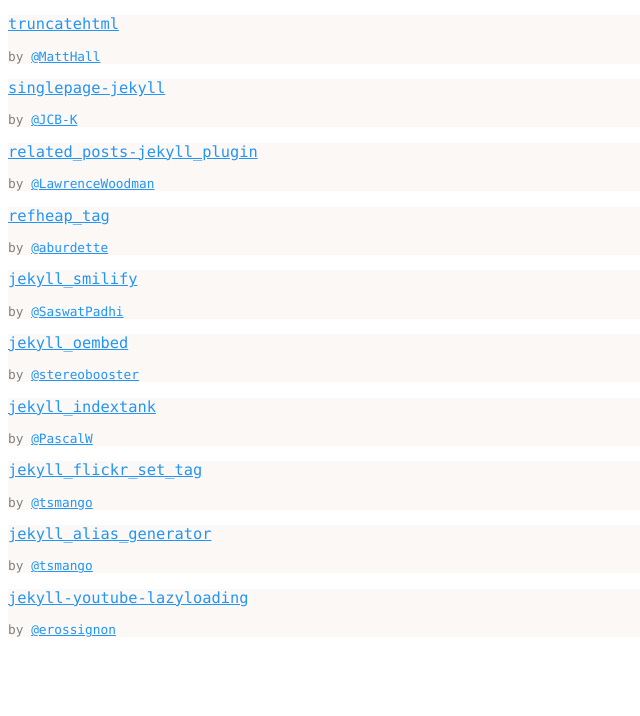
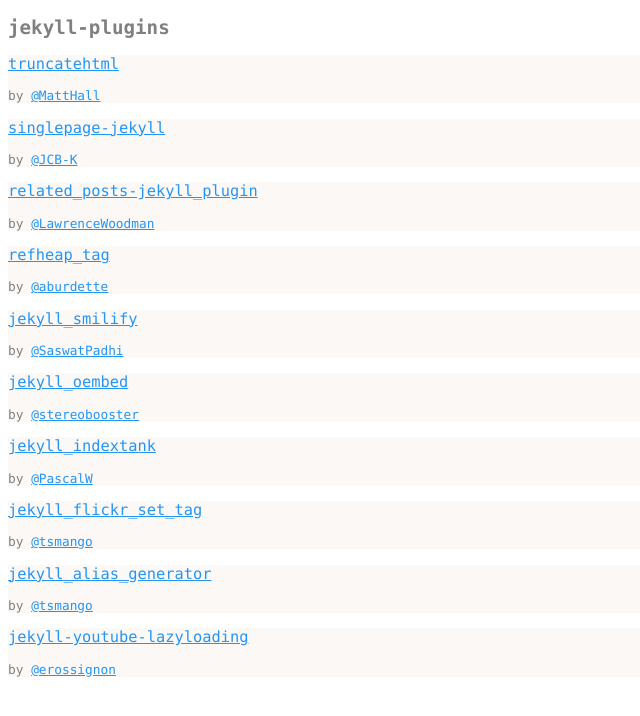
Before and after one commit to jekyll/directory, a Jekyll site: the page built from index.html, in a window 1280 px wide. Shown: the top 716 px of the page, without its empty margins (0-640 px from the left). Built offline with Jekyll 4.4.1, drawn with Linux system fonts in a browser that asks for light colours; nearby versions of some CDN libraries; Markdown is read by kramdown in place of the engine named in the settings.

Commit message:
Add a title and more general styles

```diff
--- a/_layouts/default.html
+++ b/_layouts/default.html
@@ -8,6 +8,7 @@
     <link rel="stylesheet" href="/css/jekyll-plugins.css">
 </head>
 <body>
+    <h2>jekyll-plugins</h2>
     {{ content }}
 </body>
 </html>
--- a/css/jekyll-plugins.css
+++ b/css/jekyll-plugins.css
@@ -1,7 +1,10 @@
-.plugin {
+body {
   font-size: 0.8em;
   font-family: Consolas;
   color: gray;
+}
+
+.plugin {
   background-color: #FBF8F5;
 }
 
```
